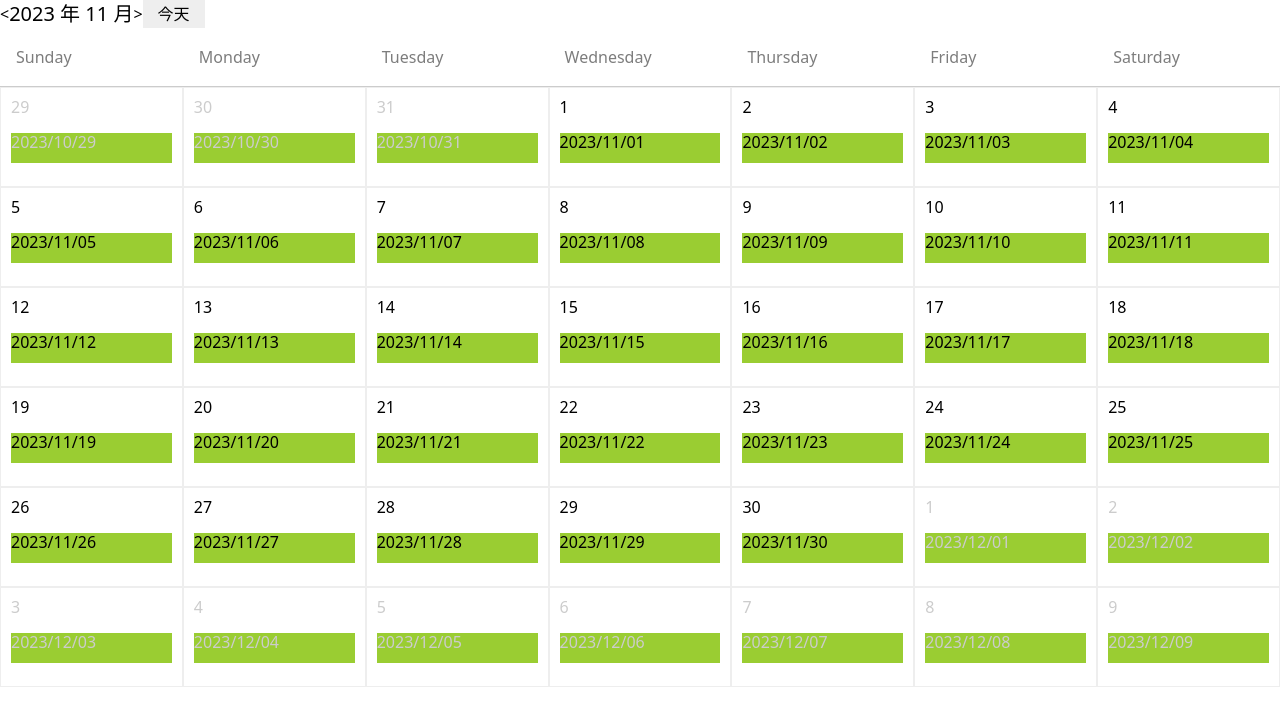
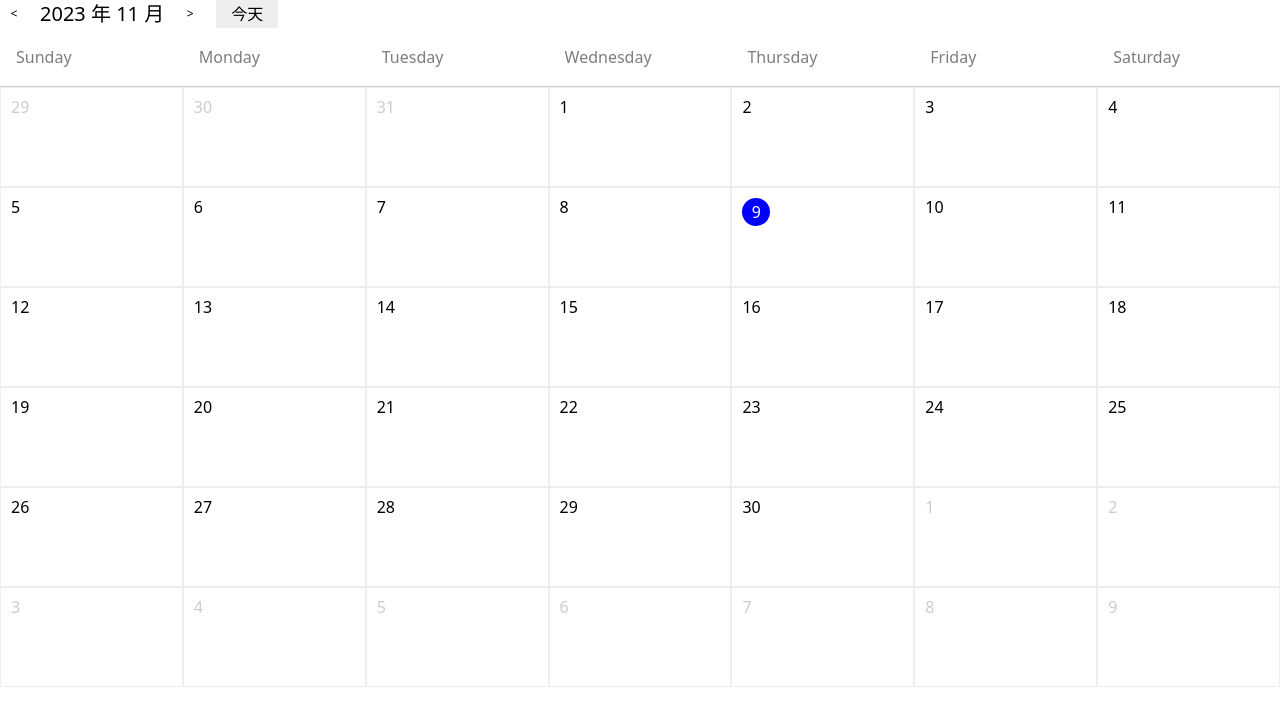
Before and after one commit to 518luck/react-calendar-component, a React (Vite) app: page / in a window 1280 px wide. Shown: the top 726 px of the page. Built offline with nearby package versions, Linux system fonts and the light colour scheme.

Commit message:
feat:年月日切换

```diff
--- a/src/App.tsx
+++ b/src/App.tsx
@@ -3,9 +3,12 @@ import dayjs from 'dayjs'
 function App() {
   return (
     <Calendar
-      value={dayjs('2023-11-08')}
+      value={dayjs('2023-11-09')}
       locale='en-US'
-      dateInnerContent={(value) => {
+      onChange={(date) => {
+        alert(date.format('YYYY-MM-DD'))
+      }}
+      /*  dateInnerContent={(value) => {
         return (
           <div>
             <p style={{ background: 'yellowgreen', height: '30px' }}>
@@ -13,7 +16,7 @@ function App() {
             </p>
           </div>
         )
-      }}
+      }} */
     />
   )
 }
--- a/src/components/Calendar/Header.tsx
+++ b/src/components/Calendar/Header.tsx
@@ -1,12 +1,27 @@
+import { Dayjs } from 'dayjs'
+
 import styles from './index.module.scss'
 
-const Header = () => {
+interface HeaderProps {
+  curMonth: Dayjs
+  prevMonthHandler: () => void
+  nextMonthHandler: () => void
+}
+const Header = (props: HeaderProps) => {
+  const { curMonth, prevMonthHandler, nextMonthHandler } = props
+
   return (
     <div className={styles.calendar_header}>
       <div className={styles.calendar_header_left}>
-        <div className={styles.calendar_header_icon}>&lt;</div>
-        <div className={styles.calendar_header_value}>2023 年 11 月</div>
-        <div className={styles.calendar_header_icon}>&gt;</div>
+        <div className={styles.calendar_header_icon} onClick={prevMonthHandler}>
+          &lt;
+        </div>
+        <div className={styles.calendar_header_value}>
+          {curMonth.format('YYYY 年 MM 月')}
+        </div>
+        <div className={styles.calendar_header_icon} onClick={nextMonthHandler}>
+          &gt;
+        </div>
         <button className={styles.calendar_header_btn}>今天</button>
       </div>
     </div>
--- a/src/components/Calendar/MonthCalendar.tsx
+++ b/src/components/Calendar/MonthCalendar.tsx
@@ -1,5 +1,6 @@
 import { useContext } from 'react'
 import type { Dayjs } from 'dayjs'
+import cs from 'classnames'
 
 import type { CalendarProps } from './index'
 import styles from './index.module.scss'
@@ -7,7 +8,8 @@ import allLocales from './locale'
 import LocaleContext from './locale/LocaleContext'
 
 interface MonthCalendarProps extends CalendarProps {
-  value: Dayjs
+  selectHandler?: (date: Dayjs) => void
+  curMonth: Dayjs
 }
 
 const getAllDays = (date: Dayjs) => {
@@ -36,7 +38,9 @@ const getAllDays = (date: Dayjs) => {
 const renderDays = (
   days: Array<{ date: Dayjs; currentMonth: boolean }>,
   dateRender: MonthCalendarProps['dateRender'],
-  dateInnerContent: MonthCalendarProps['dateInnerContent']
+  dateInnerContent: MonthCalendarProps['dateInnerContent'],
+  value: Dayjs,
+  selectHandler: MonthCalendarProps['selectHandler']
 ) => {
   const rows = []
   for (let i = 0; i < 6; i++) {
@@ -48,12 +52,21 @@ const renderDays = (
         : styles.calendarMonthBodyCell
 
       row[j] = (
-        <div key={i * 7 + j} className={cellClass}>
+        <div
+          key={i * 7 + j}
+          className={cellClass}
+          onClick={() => selectHandler?.(item.date)}>
           {dateRender ? (
             dateRender(item.date)
           ) : (
             <div className={styles.calendarMonthBodyCellDate}>
-              <div className={styles.calendarMonthBodyCellDateValue}>
+              <div
+                className={cs(
+                  styles.calendarMonthBodyCellDateValue,
+                  value.format('YYYY-MM-DD') === item.date.format('YYYY-MM-DD')
+                    ? styles.calendarMonthBodyCellDateSelected
+                    : ''
+                )}>
                 {item.date.date()}
               </div>
               <div className={styles.calendarMonthBodyCellDateContent}>
@@ -75,7 +88,7 @@ const renderDays = (
 const MonthCalendar = (props: MonthCalendarProps) => {
   const localeContext = useContext(LocaleContext)
 
-  const { dateRender, dateInnerContent } = props
+  const { value, dateRender, dateInnerContent, selectHandler, curMonth } = props
 
   const CalendarLocale = allLocales[localeContext.locale]
 
@@ -89,7 +102,7 @@ const MonthCalendar = (props: MonthCalendarProps) => {
     'saturday',
   ]
 
-  const allDays = getAllDays(props.value)
+  const allDays = getAllDays(curMonth)
 
   return (
     <div className={styles.calendarMonth}>
@@ -101,7 +114,13 @@ const MonthCalendar = (props: MonthCalendarProps) => {
         ))}
       </div>
       <div className={styles.calendarMonthBody}>
-        {renderDays(allDays, dateRender, dateInnerContent)}
+        {renderDays(
+          allDays,
+          dateRender,
+          dateInnerContent,
+          value,
+          selectHandler
+        )}
       </div>
     </div>
   )
--- a/src/components/Calendar/index.module.scss
+++ b/src/components/Calendar/index.module.scss
@@ -37,6 +37,17 @@
 
       &Date {
         padding: 10px;
+
+        &Selected {
+          background: blue;
+          width: 28px;
+          height: 28px;
+          line-height: 28px;
+          text-align: center;
+          color: #fff;
+          border-radius: 50%;
+          cursor: pointer;
+        }
       }
     }
   }
@@ -67,6 +78,9 @@
       background: #ccc;
     }
 
+
+  }
+
   &_icon {
     width: 28px;
     height: 28px;
@@ -87,4 +101,3 @@
     }
   }
 }
-}
--- a/src/components/Calendar/index.tsx
+++ b/src/components/Calendar/index.tsx
@@ -1,4 +1,4 @@
-import type { CSSProperties, ReactNode } from 'react'
+import { useState, type CSSProperties, type ReactNode } from 'react'
 import type { Dayjs } from 'dayjs'
 import cs from 'classnames'
 
@@ -25,15 +25,38 @@ export interface CalendarProps {
 }
 
 const Calendar = (props: CalendarProps) => {
-  const { style, className, locale } = props
+  const { style, className, locale, onChange, value } = props
+  const [curValue, setCurValue] = useState<Dayjs>(value)
+  const [curMonth, setCurMonth] = useState<Dayjs>(value)
 
   const classNames = cs(styles.calendar, className)
+
+  const selectHandler = (date: Dayjs) => {
+    setCurValue(date)
+    onChange?.(date)
+  }
+
+  const prevMonthHandler = () => {
+    setCurMonth(curMonth.subtract(1, 'month'))
+  }
+  const nextMonthHandler = () => {
+    setCurMonth(curMonth.add(1, 'month'))
+  }
 
   return (
     <LocaleContext.Provider value={{ locale: locale || navigator.language }}>
       <div className={classNames} style={style}>
-        <Header />
-        <MonthCalendar {...props} />
+        <Header
+          curMonth={curMonth}
+          prevMonthHandler={prevMonthHandler}
+          nextMonthHandler={nextMonthHandler}
+        />
+        <MonthCalendar
+          {...props}
+          value={curValue}
+          curMonth={curMonth}
+          selectHandler={selectHandler}
+        />
       </div>
     </LocaleContext.Provider>
   )
```
Lines whose indentation alone changed are shown as unchanged.
